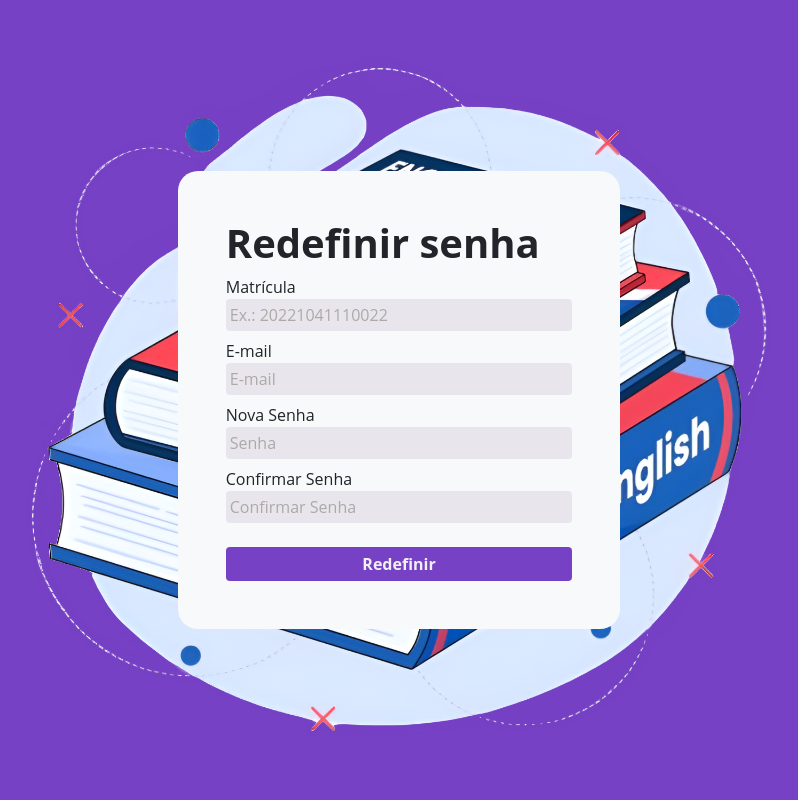
After one commit to lysabacate/Projeto-MECK, a Flask app: page /redefinir_senha in a window 1280 px wide. The commit adds this page. Shown: the whole page, without its empty margins (241-1039 px from the left). Run offline with Flask 3, Linux system fonts and the light colour scheme.

Commit message:
adicionando tela de redefinir senha

```diff
--- a/app.py
+++ b/app.py
@@ -13,6 +13,10 @@ def paginainicial():
 @app.route('/registre-se')
 def registrar():
     return render_template('pagina-registrar-conta.html')
+
+@app.route('/redefinir_senha')
+def redefinir_senha():
+    return render_template('pagina-redefinir-senha.html')
 
 @app.route('/entrar')
 def entrar():
--- a/static/css/style.css
+++ b/static/css/style.css
@@ -120,6 +120,10 @@ html, body{
     color: #F1F1F1
 }
 
+.nav-roxo{
+    min-width: 180px;
+}
+
 .selecione-opc a{
     margin: 0
 }
@@ -146,16 +150,13 @@ html, body{
 
 .conteudo-dashboard .conteudo-dashboard-barra-topo {
     background: #F1F1F1!important;
-    height: 57px;
+
 }
 
-.conteudo-dashboard{
-    height: 100%;
-}
 
 .conteudo-dashboard-cinza{
     background: #E3E3E3;
-    height: 100vh;
+    height: 100%;
     box-shadow: inset -1px 75px 14px -65px rgba(0,0,0,0.02);
 }
 
@@ -317,6 +318,15 @@ html, body{
 .atividade{
     width: 100%;
 }
+.senha{
+    background-image: url(/static/img/imagemlogin.png)!important;
+    background-repeat: no-repeat;
+    background-position: center;
+    background-size:contain;
+}
+.ff{
+    min-width: 185px;
+}
 
 @media (max-width: 600px) {
     .hh{
--- a/templates/pagina-base-dashboard.html
+++ b/templates/pagina-base-dashboard.html
@@ -15,7 +15,7 @@
     <section class="tudo-dashboard h-100 row">
 
 
-        <nav class="pe-0 roxobg d-sm-flex d-none flex-column col-2 gap-3">
+        <nav class="ff pe-0 roxobg d-sm-flex d-none flex-column col-2 gap-3">
 
             <div class="w-100 px-4 opc-ingles d-flex flex-column gap-3">
                 <div class="logo-meck border-bottom w-100 py-2 d-flex justify-content-center gap-1 align-items-center">
--- a/templates/pagina-dashboard-atividades-1.html
+++ b/templates/pagina-dashboard-atividades-1.html
@@ -36,9 +36,9 @@
 {% endblock %}
 
 {% block conteudo %}
-<div class="conteudo-atividades ingles-1 d-flex flex-column">
+<div class="mx-sm-5 mx-4 conteudo-atividades ingles-1 d-flex flex-column">
     <h1 class="ingles-titulo d-flex align-self-start">Inglês I</h1>
-    <div class="cards d-flex gap-5">
+    <div class="cards d-flex flex-sm-row flex-column gap-5">
         <div class="card">
             <div class="opca position-relative rounded">
                 <img class="card-img-top" src="static/img/imagem-listening.svg" alt="">
--- a/templates/pagina-dashboard-atividades-2.html
+++ b/templates/pagina-dashboard-atividades-2.html
@@ -36,9 +36,9 @@
 {% endblock %}
 
 {% block conteudo %}
-<div class="conteudo-atividades ingles-1">
+<div class="mx-sm-5 mx-4 conteudo-atividades ingles-1 d-flex flex-column">
     <h1 class="ingles-titulo d-flex align-self-start">Inglês II</h1>
-    <div class="cards d-flex gap-5">
+    <div class="cards d-flex flex-sm-row flex-column gap-5">
         <div class="card">
             <div class="opca position-relative rounded">
                 <img class="card-img-top" src="static/img/imagem-listening.svg" alt="">
--- a/templates/pagina-dashboard.html
+++ b/templates/pagina-dashboard.html
@@ -10,7 +10,7 @@
         <img src="static/img/imagem-material.svg" alt="">
         <h6>Materiais</h6>
     </div>
-    <div class="selecione-opc d-flex flex-column ps-4 gap-1">
+    <div class="selecione-opc d-flex flex-column px-2 gap-1">
         <a href="/materiais1" class="eng1 ps-2 rounded">
             Inglês I
         </a>
@@ -24,7 +24,7 @@
         <img src="static/img/imagem-atvs.svg" alt="">
         <h6>Atividades</h6>
     </div>
-    <div class="selecione-opc d-flex flex-column ps-4  gap-1">
+    <div class="selecione-opc d-flex flex-column px-2  gap-1">
         <a href="/atividades1" class='eng1 ps-2 rounded'>
             Inglês I
         </a>
--- a/templates/pagina-login.html
+++ b/templates/pagina-login.html
@@ -33,7 +33,7 @@
                         <label class='align-self-start' for="senha">Senha</label>
                         <input class='p-1 rounded w-100' type="password" name="senha" placeholder="Senha">
                     </div>
-                    <a class='align-self-start' href="#">Esqueci a senha?</a>
+                    <a class='align-self-start' href="{{url_for('redefinir_senha')}}">Esqueci a senha?</a>
                     <input class='fw-bold bentrar btn w-100 p-1' type="submit" value="Entrar">
                     <p class='align-self-start'>Não tem uma conta? <a href="{{url_for('registrar')}}">Registre-se</a></p>
                 </form>
--- /dev/null
+++ b/templates/pagina-redefinir-senha.html
@@ -0,0 +1,39 @@
+<!DOCTYPE html>
+<html lang="en">
+<head>
+    <meta charset="UTF-8">
+    <meta name="viewport" content="width=device-width, initial-scale=1.0">
+    <link rel="stylesheet" href="static/css/style.css">
+    <title>Redefinir senha</title>
+    <link href="https://cdn.jsdelivr.net/npm/bootstrap@5.0.2/dist/css/bootstrap.min.css" rel="stylesheet" integrity="sha384-EVSTQN3/azprG1Anm3QDgpJLIm9Nao0Yz1ztcQTwFspd3yD65VohhpuuCOmLASjC" crossorigin="anonymous">
+    <script src="https://cdn.jsdelivr.net/npm/bootstrap@5.0.2/dist/js/bootstrap.bundle.min.js" integrity="sha384-MrcW6ZMFYlzcLA8Nl+NtUVF0sA7MsXsP1UyJoMp4YLEuNSfAP+JcXn/tWtIaxVXM" crossorigin="anonymous"></script>
+</head>
+<body id="login">
+    <section class='container-fluid h-100 p-0 m-0 row'>
+        <div class='senha roxobg col p-0 d-flex flex-column align-items-center justify-content-center'>
+            <div class="div-login p-sm-5 p-4 py-5 mx-2 bg-light">
+                <h1 class='fw-bold'>Redefinir senha</h1>
+                <form action="{{url_for('dashboard')}}" class='informacoes d-flex flex-column align-items-center gap-2'>
+                    <div class='w-100'>
+                    <label class='align-self-start' for="matricula">Matrícula</label>
+                    <input class='p-1 rounded w-100' type="text" name="matricula" placeholder="Ex.: 20221041110022">
+                    </div>
+                    <div class='w-100'>
+                        <label class='align-self-start' for="e-mail">E-mail</label>
+                        <input class='p-1 rounded w-100' type="text" name="e-mail" placeholder="E-mail">
+                    </div>
+                    <div class='w-100'>
+                        <label class='align-self-start' for="senha">Nova Senha</label>
+                        <input class='p-1 rounded w-100' type="password" name="senha" placeholder="Senha">
+                    </div>
+                    <div class='w-100'>
+                        <label class='align-self-start' for="confirmar senha">Confirmar Senha</label>
+                        <input class='p-1 rounded w-100' type="password" name="confirmar Senha" placeholder="Confirmar Senha">
+                    </div>
+                    <input class='fw-bold p-1 mt-3 btn w-100' type="submit" value="Redefinir">
+                </form>
+            </div>
+        </div>
+    </section>
+</body>
+</html>
```
Also changed, not shown: static/css/style_cel.css (deleted), static/img/hamburguer.svg (added).
